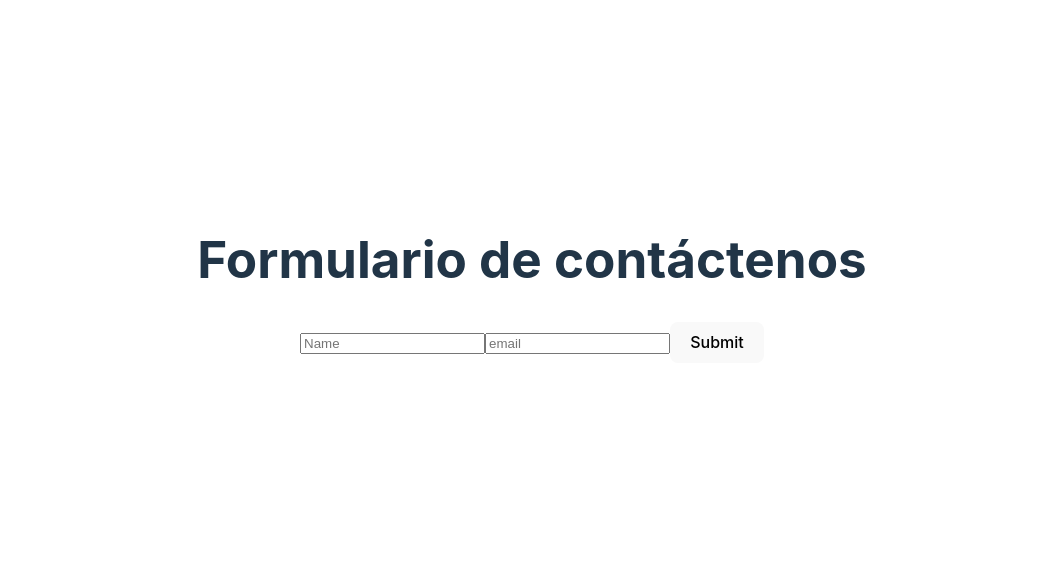
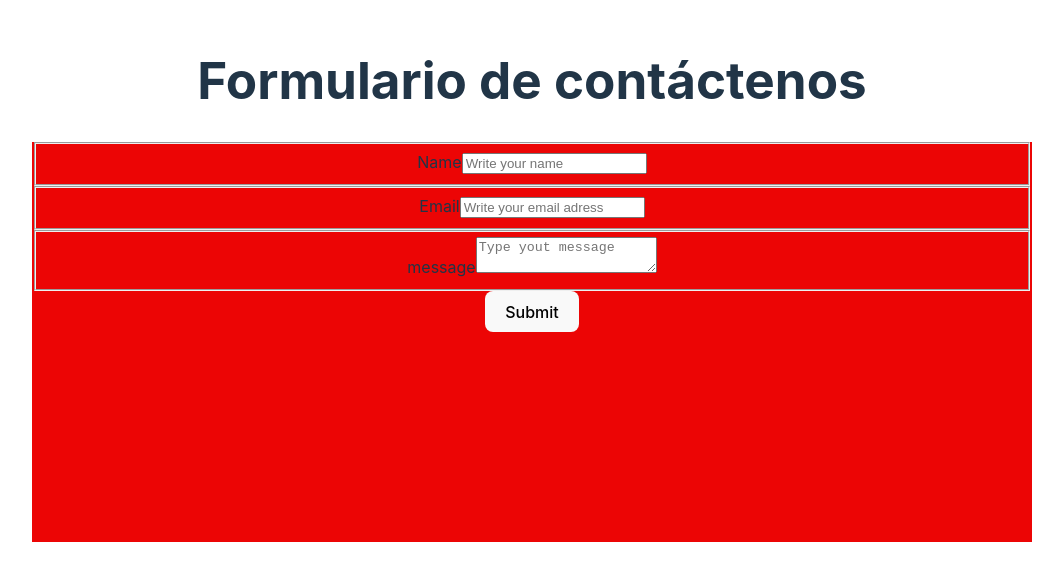
Before and after one commit to erozog125/emailjs-2469285, a React (Vite) app: page / in a window 1280 px wide. Shown: the part 120-700 px from the top of the page, without its empty margins (108-1171 px from the left). Built offline with nearby package versions, Linux system fonts and the light colour scheme.

Commit message:
first commit

```diff
--- a/src/ContactUs/ContactUs.jsx
+++ b/src/ContactUs/ContactUs.jsx
@@ -1,11 +1,38 @@
-import React from 'react'
+import React, {useRef }from 'react';
+import './ContactUs.css'
+import emailjs from '@emailjs/browser';
 
 export const ContactUs = () => {
+  const refForm = useRef();
+
+  const handleSubmit = (event) =>{
+    event.preventDefault();
+
+    const serviceId = "service_begnxtb";
+    const TemplateId = "template_ondp1lr";
+    const apiKey = "rLwjIEF2_hHzIDs57";
+
+    emailjs.sendForm(serviceId, TemplateId, refForm.current , apiKey)
+    .then( result => console.log(result.text))
+    .catch( eror => console.error(error))
+  }
+
   return (
     <div>
-      <form action="">
-        <input type="text" placeholder='Name' />
-        <input type="email" placeholder='email' />
+      <form class='container' ref={refForm} action="" onSubmit={handleSubmit}>
+        <fieldset className='field-name'>
+          <label>Name</label>
+          <input name='name' type="text" placeholder='Write your name' required/>
+        </fieldset>
+        <fieldset className='field-name'>
+          <label>Email</label>
+          <input name='email' type="email" id="email" placeholder='Write your email adress' required />
+        </fieldset>
+        <fieldset className='field-message'>
+          <label>message</label>
+          <textarea name='message' type="text" placeholder='Type yout message' />
+        </fieldset>
+
         <button>Submit</button>
       </form>
     </div>
--- a/src/ContactUs/contactus.css
+++ b/src/ContactUs/contactus.css
@@ -0,0 +1,5 @@
+.container{
+  width: 1000px;
+  height: 400px;
+  background-color: rgb(236, 5, 5);
+}
```
Also changed, not shown: src/index.css (line endings or trailing spaces).
